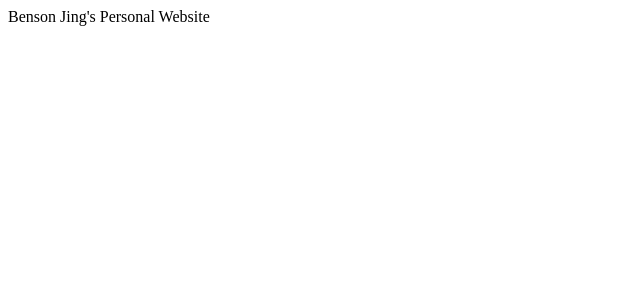
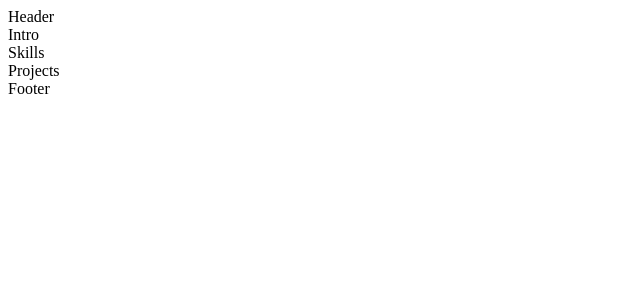
Before and after one commit to bensonjing/bensonjing.github.io, a React (Create React App) app: page / in a window 1280 px wide. Shown: the top 300 px of the page, without its empty margins (0-640 px from the left). Built offline with nearby package versions, Linux system fonts and the light colour scheme.

Commit message:
implement website structure

```diff
--- a/src/App.js
+++ b/src/App.js
@@ -1,5 +1,19 @@
+import Header from "./components/Header";
+import Intro from "./components/Intro";
+import Skills from "./components/Skills";
+import Projects from "./components/Projects";
+import Footer from "./components/Footer";
+
 function App() {
-  return <div className="App">Benson Jing's Personal Website</div>;
+  return (
+    <>
+      <Header />
+      <Intro />
+      <Skills />
+      <Projects />
+      <Footer />
+    </>
+  );
 }
 
 export default App;
--- /dev/null
+++ b/src/components/Footer.js
@@ -0,0 +1,5 @@
+function Footer() {
+  return <div>Footer</div>;
+}
+
+export default Footer;
--- /dev/null
+++ b/src/components/Header.js
@@ -0,0 +1,5 @@
+function Header() {
+  return <div>Header</div>;
+}
+
+export default Header;
--- /dev/null
+++ b/src/components/Intro.js
@@ -0,0 +1,5 @@
+function Intro() {
+  return <div>Intro</div>;
+}
+
+export default Intro;
--- /dev/null
+++ b/src/components/Projects.js
@@ -0,0 +1,5 @@
+function Projects() {
+  return <div>Projects</div>;
+}
+
+export default Projects;
--- /dev/null
+++ b/src/components/Skills.js
@@ -0,0 +1,5 @@
+function Skills() {
+  return <div>Skills</div>;
+}
+
+export default Skills;
```
